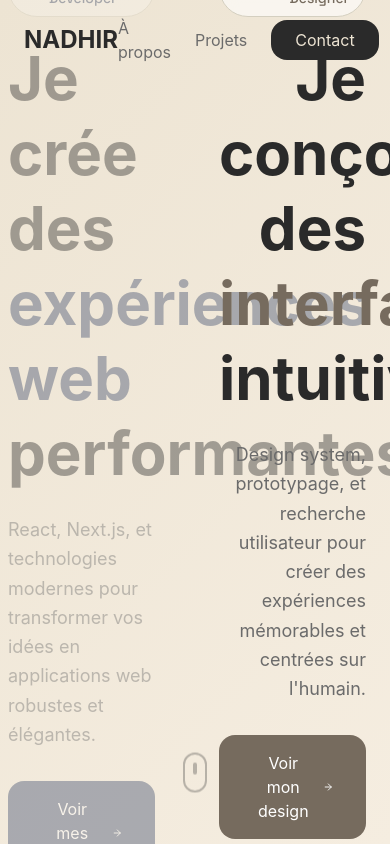
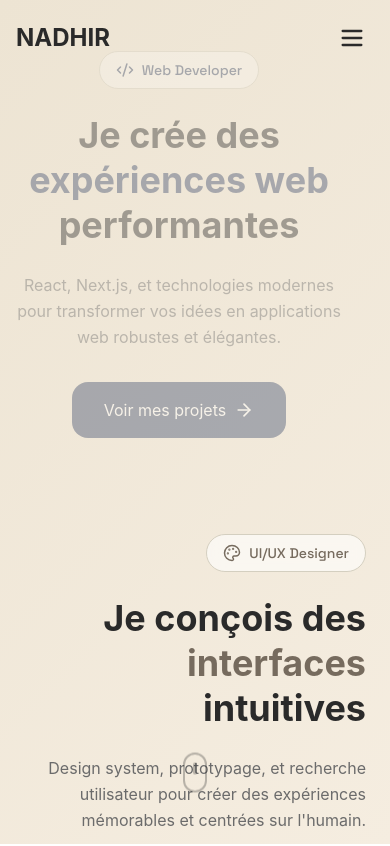
Before and after one commit to nadhirbk/portfolio, a Next.js app: page / in a window 390 px wide. Shown: the top 846 px of the page. Built offline with nearby package versions, Linux system fonts and the light colour scheme; a web font is replaced by a local one.

Commit message:
Améliorations mobile section hero : stacking vertical, centrage, padding sous navbar, titres et textes réduits

```diff
--- a/app/page.js
+++ b/app/page.js
@@ -24,6 +24,7 @@ export default function Portfolio() {
   const carouselRef = useRef(null);
   const [showLeftGradient, setShowLeftGradient] = useState(false);
   const [showRightGradient, setShowRightGradient] = useState(true);
+  const [isMenuOpen, setIsMenuOpen] = useState(false);
 
   // États pour le formulaire
   const [formData, setFormData] = useState({
@@ -204,7 +205,7 @@ export default function Portfolio() {
             : "transparent",
         }}
       >
-        <div className="max-w-7xl mx-auto px-6 py-4 flex justify-between items-center">
+        <div className="max-w-7xl mx-auto px-4 md:px-6 py-4 flex justify-between items-center">
           <a
             href="#"
             onClick={(e) => {
@@ -219,7 +220,8 @@ export default function Portfolio() {
           >
             NADHIR
           </a>
-          <div className="flex gap-6 items-center">
+          {/* Liens desktop */}
+          <div className="hidden md:flex gap-6 items-center">
             <a
               href="#about"
               className={`transition-colors duration-700 ${
@@ -251,7 +253,56 @@ export default function Portfolio() {
               Contact
             </a>
           </div>
+          {/* Menu burger mobile */}
+          <button
+            className="md:hidden flex items-center p-2 rounded focus:outline-none focus:ring-2 focus:ring-[#5B7AA6]"
+            aria-label="Ouvrir le menu"
+            onClick={() => setIsMenuOpen(!isMenuOpen)}
+          >
+            <svg
+              width="28"
+              height="28"
+              fill="none"
+              stroke={isDarkMode ? "#F5F1E8" : "#2A2A2A"}
+              strokeWidth="2"
+              viewBox="0 0 24 24"
+            >
+              <path
+                strokeLinecap="round"
+                strokeLinejoin="round"
+                d="M4 6h16M4 12h16M4 18h16"
+              />
+            </svg>
+          </button>
         </div>
+        {/* Menu mobile */}
+        {isMenuOpen && (
+          <div
+            className={`md:hidden absolute top-full left-0 w-full bg-white dark:bg-[#1A1A1A] shadow-lg z-50 animate-fade-in`}
+          >
+            <a
+              href="#about"
+              className="block px-8 py-4 border-b border-[#EDE4D3] dark:border-[#2A2A2A] text-lg font-medium transition-colors duration-300 hover:bg-[#F5F1E8] dark:hover:bg-[#2A2A2A]"
+              onClick={() => setIsMenuOpen(false)}
+            >
+              À propos
+            </a>
+            <a
+              href="#projects"
+              className="block px-8 py-4 border-b border-[#EDE4D3] dark:border-[#2A2A2A] text-lg font-medium transition-colors duration-300 hover:bg-[#F5F1E8] dark:hover:bg-[#2A2A2A]"
+              onClick={() => setIsMenuOpen(false)}
+            >
+              Projets
+            </a>
+            <a
+              href="#contact"
+              className="block px-8 py-4 text-lg font-medium transition-colors duration-300 hover:bg-[#F5F1E8] dark:hover:bg-[#2A2A2A]"
+              onClick={() => setIsMenuOpen(false)}
+            >
+              Contact
+            </a>
+          </div>
+        )}
       </nav>
       {/* Hero Section with Split Effect - Sticky for parallax */}
       <section
@@ -284,14 +335,14 @@ export default function Portfolio() {
         {/* Content Container */}
         <div className="relative h-full flex items-center justify-center">
           <div className="max-w-7xl mx-auto px-6 w-full">
-            <div className="grid grid-cols-2 gap-12">
+            <div className="grid grid-cols-1 md:grid-cols-2 gap-12">
               {/* Dev Side */}
               <div
                 className={`text-left transition-all duration-500 ${
                   isDevSide
                     ? "opacity-100 translate-x-0"
                     : "opacity-40 -translate-x-4"
-                }`}
+                } mb-12 md:mb-0 pt-32 md:pt-0 text-center md:text-left flex flex-col items-center md:items-start`}
               >
                 <div
                   className={`inline-flex items-center gap-2 px-4 py-2 backdrop-blur-sm rounded-full mb-6 border transition-all duration-700 ${
@@ -315,9 +366,9 @@ export default function Portfolio() {
                   </span>
                 </div>
                 <h1
-                  className={`text-6xl font-bold mb-6 leading-tight transition-colors duration-700 ${
+                  className={`text-4xl md:text-6xl font-bold mb-6 leading-tight transition-colors duration-700 ${
                     isDarkMode ? "text-[#F5F1E8]" : "text-[#2A2A2A]"
-                  }`}
+                  } text-center md:text-left`}
                 >
                   Je crée des
                   <br />
@@ -332,9 +383,9 @@ export default function Portfolio() {
                   performantes
                 </h1>
                 <p
-                  className={`text-lg mb-8 leading-relaxed transition-colors duration-700 ${
+                  className={`text-base md:text-lg mb-8 leading-relaxed transition-colors duration-700 ${
                     isDarkMode ? "text-[#B0B0B0]" : "text-[#6B6B6B]"
-                  }`}
+                  } text-center md:text-left`}
                 >
                   React, Next.js, et technologies modernes pour transformer vos
                   idées en applications web robustes et élégantes.
@@ -381,7 +432,7 @@ export default function Portfolio() {
                   </span>
                 </div>
                 <h1
-                  className={`text-6xl font-bold mb-6 leading-tight transition-colors duration-700 ${
+                  className={`text-4xl md:text-6xl font-bold mb-6 leading-tight transition-colors duration-700 ${
                     isDarkMode ? "text-[#F5F1E8]" : "text-[#2A2A2A]"
                   }`}
                 >
@@ -398,7 +449,7 @@ export default function Portfolio() {
                   intuitives
                 </h1>
                 <p
-                  className={`text-lg mb-8 leading-relaxed transition-colors duration-700 ${
+                  className={`text-base md:text-lg mb-8 leading-relaxed transition-colors duration-700 ${
                     isDarkMode ? "text-[#B0B0B0]" : "text-[#6B6B6B]"
                   }`}
                 >
@@ -563,7 +614,7 @@ export default function Portfolio() {
               <div className="space-y-8">
                 <div>
                   <h2
-                    className={`text-5xl font-bold mb-6 transition-colors duration-700 ${
+                    className={`text-3xl md:text-5xl font-bold mb-6 transition-colors duration-700 ${
                       isDarkMode ? "text-[#F5F1E8]" : "text-[#2A2A2A]"
                     }`}
                   >
@@ -580,7 +631,7 @@ export default function Portfolio() {
 
                 <div className="space-y-6">
                   <p
-                    className={`text-lg leading-relaxed transition-colors duration-700 ${
+                    className={`text-base md:text-lg leading-relaxed transition-colors duration-700 ${
                       isDarkMode ? "text-[#B0B0B0]" : "text-[#6B6B6B]"
                     }`}
                   >
@@ -767,14 +818,14 @@ export default function Portfolio() {
             {/* Titre */}
             <div className="text-center mb-8 mt-4">
               <h2
-                className={`text-5xl font-bold mb-6 transition-colors duration-700 ${
+                className={`text-3xl md:text-5xl font-bold mb-6 transition-colors duration-700 ${
                   isDarkMode ? "text-[#F5F1E8]" : "text-[#2A2A2A]"
                 }`}
               >
                 Mes projets
               </h2>
               <p
-                className={`text-lg transition-colors duration-700 ${
+                className={`text-base md:text-lg transition-colors duration-700 ${
                   isDarkMode ? "text-[#B0B0B0]" : "text-[#6B6B6B]"
                 }`}
               >
```
